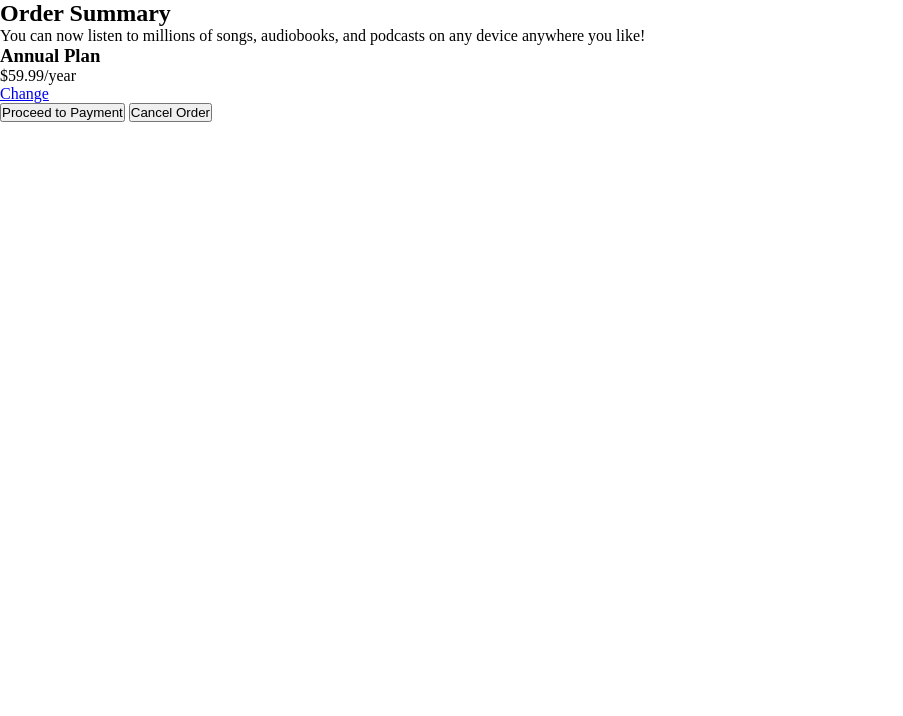
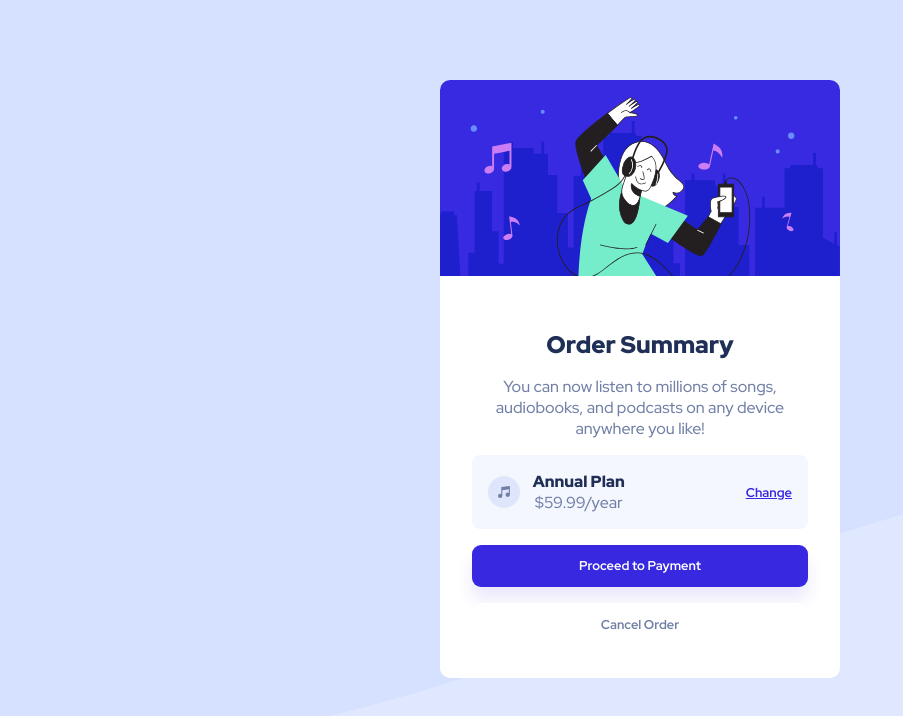
Before and after one commit to ralphvirtucio/order-summary-component, a plain HTML site: page index.html in a window 1280 px wide. Shown: the whole page, without its empty margins (0-903 px from the left). Drawn offline with Linux system fonts and the light colour scheme.

Commit message:
Fixing background position

```diff
--- a/index.html
+++ b/index.html
@@ -20,18 +20,38 @@
       <section>
         <div class="container">
           <div class="card-container">
+            <img
+              src="./images/illustration-hero.svg"
+              alt="Person listening music from a phone"
+              class="header-image"
+            />
+            <div class="content">
               <h1 class="card-heading">Order Summary</h1>
               <p class="card-description">
-              You can now listen to millions of songs, audiobooks, and podcasts
-              on any device anywhere you like!
+                You can now listen to millions of songs, audiobooks, and
+                podcasts on any device anywhere you like!
               </p>
               <div class="card-pricing-plan">
-              <h3>Annual Plan</h3>
+                <div class="pricing-plan">
+                  <img
+                    src="images/icon-music.svg"
+                    alt="Music logo"
+                    class="music-icon"
+                  />
+                  <div>
+                    <p class="pricing-name">Annual Plan</p>
                     <p class="price">$59.99/year</p>
+                  </div>
+                </div>
+                <div>
                   <a href="#" class="change-option"> Change</a>
                 </div>
-            <button class="btn btn--proceed-payment">Proceed to Payment</button>
+              </div>
+              <button class="btn btn--proceed-payment">
+                Proceed to Payment
+              </button>
               <button class="btn btn--cancel">Cancel Order</button>
+            </div>
           </div>
         </div>
       </section>
--- a/style.css
+++ b/style.css
@@ -1,5 +1,122 @@
+@import url('https://fonts.googleapis.com/css2?family=Red+Hat+Display:wght@400;500;700;900&display=swap');
+
 * {
   margin: 0;
   padding: 0;
   box-sizing: border-box;
 }
+
+body {
+  background: url(images/pattern-background-desktop.svg);
+  background-repeat: no-repeat;
+  background-position: center;
+  background-size: cover;
+  background-color: hsl(225, 100%, 94%);
+  font-family: 'Red Hat Display', sans-serif;
+}
+
+.container {
+  max-width: 25rem;
+  margin: 5rem auto;
+  border-radius: 20px;
+}
+
+.card-container {
+  background-color: #fff;
+  border-radius: 10px;
+}
+
+.header-image {
+  width: 100%;
+  height: 100%;
+  margin-bottom: 1rem;
+  border-top-left-radius: 10px;
+  border-top-right-radius: 10px;
+}
+
+.content {
+  display: flex;
+  flex-direction: column;
+  gap: 1rem;
+  text-align: center;
+  padding: 2rem;
+}
+
+.card-heading {
+  color: hsl(223, 47%, 23%);
+  font-weight: 900;
+}
+
+.card-description {
+  font-size: 1rem;
+  text-align: center;
+  color: hsl(224, 23%, 55%);
+  font-weight: 500;
+}
+
+.card-pricing-plan {
+  display: flex;
+  justify-content: space-between;
+  align-items: center;
+  padding: 1rem;
+  background-color: hsl(225, 100%, 98%);
+  border-radius: 8px;
+}
+
+.pricing-plan {
+  display: flex;
+  align-items: center;
+  gap: 0.8rem;
+}
+
+.music-icon {
+  width: 2rem;
+  height: 2rem;
+}
+
+.pricing-name {
+  font-weight: 900;
+  color: hsl(223, 47%, 23%);
+}
+
+.price {
+  color: hsl(224, 23%, 55%);
+  font-weight: 500;
+}
+
+.change-option {
+  font-weight: 700;
+  font-size: 0.8rem;
+  cursor: pointer;
+}
+
+.change-option:link,
+.change-option:visited {
+  color: hsl(245, 75%, 52%);
+}
+.change-option:active,
+.change-option:hover {
+}
+
+.btn {
+  border: none;
+  padding: 0.8rem 1rem;
+  border-radius: 9px;
+  font-size: 0.8rem;
+  cursor: pointer;
+}
+
+.btn--proceed-payment {
+  background-color: hsl(245, 75%, 52%);
+  color: #fff;
+  font-weight: 700;
+  font-family: 'Red Hat Display', sans-serif;
+  box-shadow: 0 0.8rem 1rem rgba(56, 41, 224, 0.1);
+}
+
+.btn--cancel {
+  color: hsl(224, 23%, 55%);
+  background-color: #fff;
+  font-weight: 700;
+  font-family: 'Red Hat Display', sans-serif;
+}
```
Lines whose indentation alone changed are shown as unchanged.
